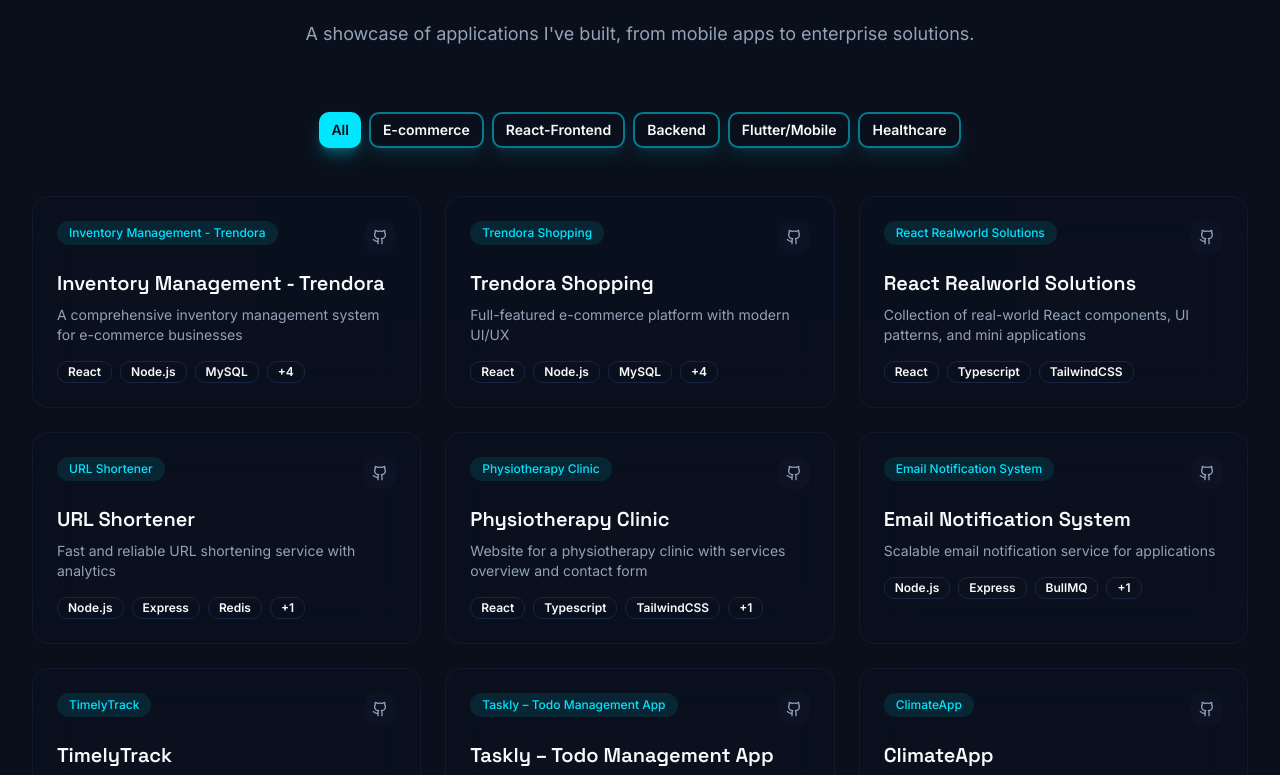
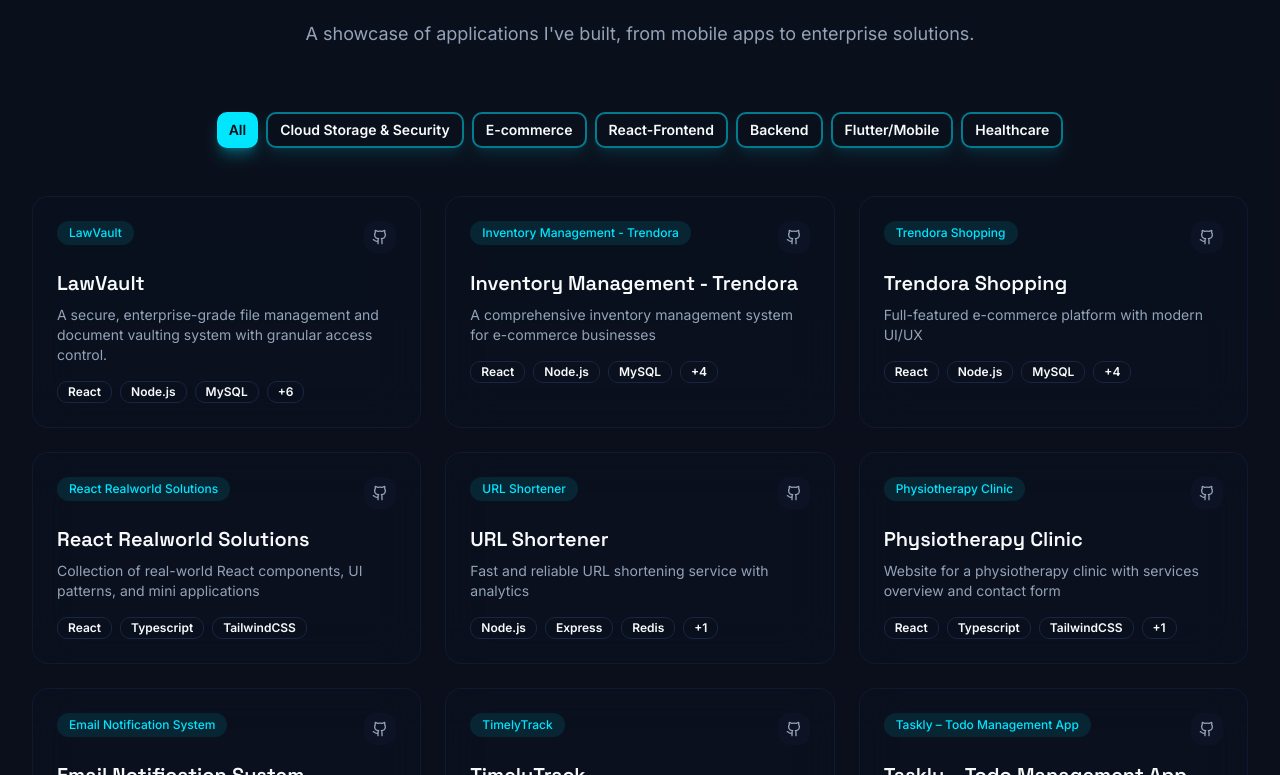
Before and after one commit to SanthoshKumar-PS/Portfolio, a React (Vite) app: page / in a window 1280 px wide. Shown: the part 1965-2740 px from the top of the page. Built offline with nearby package versions, Linux system fonts and the light colour scheme.

Commit message:
New project data added

```diff
--- a/src/index.css
+++ b/src/index.css
@@ -148,7 +148,18 @@
   }
   h1, h2, h3, h4, h5, h6 { font-family: var(--font-display); }
 }
-
+@layer base {
+  input:-webkit-autofill,
+  input:-webkit-autofill:hover,
+  input:-webkit-autofill:focus,
+  input:-webkit-autofill:active {
+    -webkit-box-shadow: 0 0 0 1000px hsl(var(--surface-2)) inset !important;
+    -webkit-text-fill-color: hsl(var(--foreground)) !important;
+    transition: background-color 5000s ease-in-out 0s;
+    border: 1px solid hsl(var(--primary)) !important;
+    border-radius: var(--radius);
+  }
+}
 @layer components {
   .container-custom {
     max-width: 80rem;
--- a/src/pages/ContactSection.tsx
+++ b/src/pages/ContactSection.tsx
@@ -215,7 +215,7 @@
                       type="email"
                       value={formData.email}
                       onChange={handleChange}
-                      placeholder="your2gmail.com"
+                      placeholder="you@gmail.com"
                       required
                       className="bg-secondary/50 border-border focus:border-primary"
                     />
--- a/src/pages/ProjectsSection.tsx
+++ b/src/pages/ProjectsSection.tsx
@@ -26,6 +26,26 @@
   category:string;
 }
 const projects : ProjectType[] = [
+  {
+    title: "LawVault",
+    description: "A secure, enterprise-grade file management and document vaulting system with granular access control.",
+    problem: "Organizations needed a centralized, secure way to manage sensitive documents with strict permission-based access and high availability.",
+    role: "Full Stack Developer",
+    tech: ["React", "Node.js", "MySQL", "Prisma ORM", "AWS S3", "REST APIs", "TailwindCSS", "TypeScript", "JWT"],
+    features: [
+      "Role-Based Access Control (RBAC) for document security",
+      "Secure file uploads and storage using AWS S3 infrastructure",
+      "Administrative dashboard for granting/revoking user permissions",
+      "Real-time file status and metadata synchronization",
+      "Token-based authentication (JWT) with session management",
+      "Audit trail of file operations (MySQL as the source of truth)",
+      "Dynamic folder structures based on user authorization levels"
+    ],
+    challenges: "Synchronizing distributed S3 cloud storage with local MySQL metadata while ensuring zero-latency permission checks.",
+    github: "https://github.com/SanthoshKumar-PS/LawVault",
+    live: null,
+    category: "Cloud Storage & Security",
+  },
   {
     title: "Inventory Management - Trendora",
     description: "A comprehensive inventory management system for e-commerce businesses",
@@ -197,7 +217,7 @@
   }
 ];
 
-const categories = ["All", "E-commerce", "React-Frontend", "Backend", "Flutter/Mobile", "Healthcare"];
+const categories = ["All", "Cloud Storage & Security", "E-commerce", "React-Frontend", "Backend", "Flutter/Mobile", "Healthcare"];
 
 const ProjectsSection = () => {
   const [selectedCategory, setSelectedCategory] = useState('All');
```
